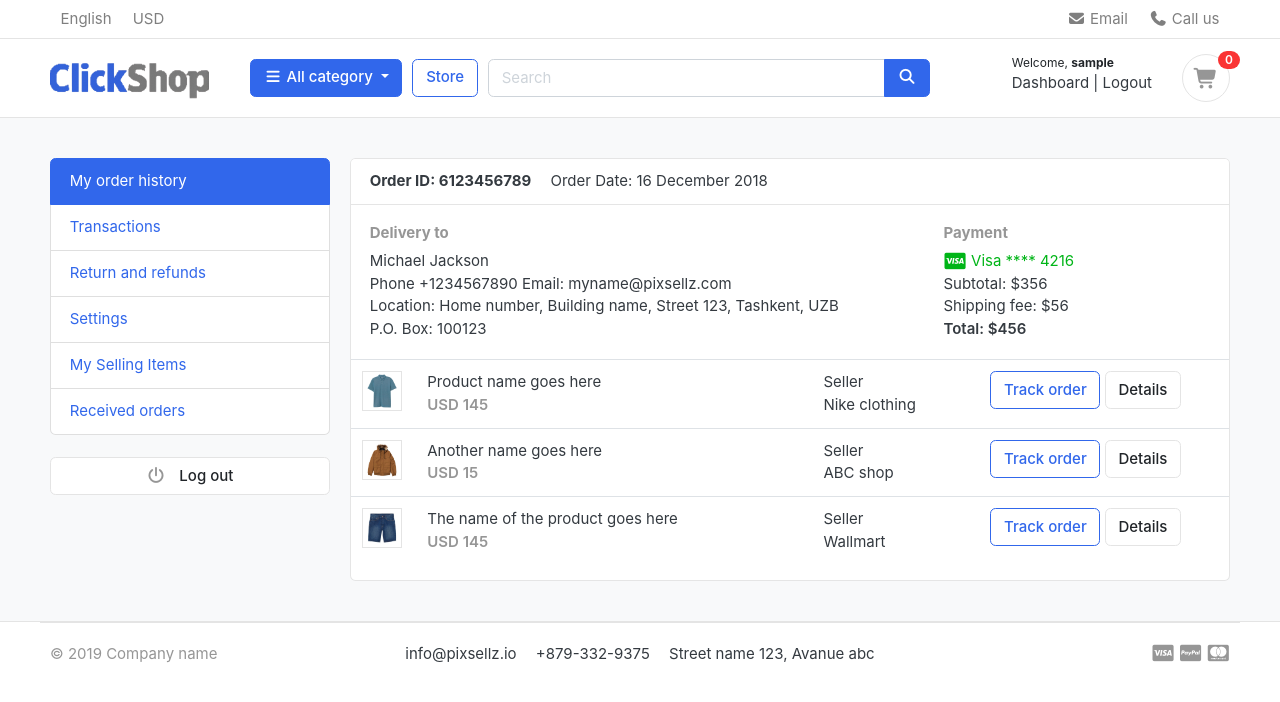
After one commit to Sushank-Code/ClickShop, a Django app: page /accounts/ in a window 1280 px wide. The commit adds this page. Shown: the top 702 px of the page. Run offline with Django 5.2, Linux system fonts and the light colour scheme; the visitor is signed in with stand-in values (Sample User, id 1); data that the repository does not hold is empty; some libraries are stand-ins or nearby versions; some web fonts are replaced.

Commit message:
forget password

```diff
--- /dev/null
+++ b/eproject/accounts/templates/accounts/dashboard.html
@@ -0,0 +1,103 @@
+{% extends 'kartapp/base.html' %}
+{% load static %}
+
+{% block content %}
+
+<section class="section-conten padding-y bg">
+
+    {% include 'kartapp/includes/alert.html' %}
+    <div class="container">
+        <div class="row">
+            <aside class="col-md-3">
+                <!--   SIDEBAR   -->
+                <ul class="list-group">
+                    <a class="list-group-item active" href="#"> My order history </a>
+                    <a class="list-group-item" href="#"> Transactions </a>
+                    <a class="list-group-item" href="#"> Return and refunds </a>
+                    <a class="list-group-item" href="#">Settings </a>
+                    <a class="list-group-item" href="#"> My Selling Items </a>
+                    <a class="list-group-item" href="#"> Received orders </a>
+                </ul>
+                <br>
+                <a class="btn btn-light btn-block" href="#"> <i class="fa fa-power-off"></i> <span class="text">Log
+                        out</span> </a>
+                <!--   SIDEBAR .//END   -->
+            </aside>
+            <main class="col-md-9">
+                <article class="card">
+                    <header class="card-header">
+                        <strong class="d-inline-block mr-3">Order ID: 6123456789</strong>
+                        <span>Order Date: 16 December 2018</span>
+                    </header>
+                    <div class="card-body">
+                        <div class="row">
+                            <div class="col-md-8">
+                                <h6 class="text-muted">Delivery to</h6>
+                                <p>Michael Jackson <br>
+                                    Phone +1234567890 Email: myname@pixsellz.com <br>
+                                    Location: Home number, Building name, Street 123, Tashkent, UZB <br>
+                                    P.O. Box: 100123
+                                </p>
+                            </div>
+                            <div class="col-md-4">
+                                <h6 class="text-muted">Payment</h6>
+                                <span class="text-success">
+                                    <i class="fab fa-lg fa-cc-visa"></i>
+                                    Visa **** 4216
+                                </span>
+                                <p>Subtotal: $356 <br>
+                                    Shipping fee: $56 <br>
+                                    <span class="b">Total: $456 </span>
+                                </p>
+                            </div>
+                        </div> <!-- row.// -->
+                    </div> <!-- card-body .// -->
+                    <div class="table-responsive">
+                        <table class="table table-hover">
+                            <tr>
+                                <td width="65">
+                                    <img src="../images/items/1.jpg" class="img-xs border">
+                                </td>
+                                <td>
+                                    <p class="title mb-0">Product name goes here </p>
+                                    <var class="price text-muted">USD 145</var>
+                                </td>
+                                <td> Seller <br> Nike clothing </td>
+                                <td width="250"> <a href="#" class="btn btn-outline-primary">Track order</a> <a href="#"
+                                        class="btn btn-light"> Details </a> </td>
+                            </tr>
+                            <tr>
+                                <td>
+                                    <img src="../images/items/2.jpg" class="img-xs border">
+                                </td>
+                                <td>
+                                    <p class="title mb-0">Another name goes here </p>
+                                    <var class="price text-muted">USD 15</var>
+                                </td>
+                                <td> Seller <br> ABC shop </td>
+                                <td> <a href="#" class="btn btn-outline-primary">Track order</a> <a href="#"
+                                        class="btn btn-light"> Details </a> </td>
+                            </tr>
+                            <tr>
+                                <td>
+                                    <img src="../images/items/3.jpg" class="img-xs border">
+                                </td>
+                                <td>
+                                    <p class="title mb-0">The name of the product goes here </p>
+                                    <var class="price text-muted">USD 145</var>
+                                </td>
+                                <td> Seller <br> Wallmart </td>
+                                <td> <a href="#" class="btn btn-outline-primary">Track order</a> <a href="#"
+                                        class="btn btn-light"> Details </a> </td>
+                            </tr>
+                        </table>
+                    </div> <!-- table-responsive .end// -->
+                </article> <!-- order-group.// -->
+            </main>
+        </div> <!-- row.// -->
+    </div>
+
+
+</section>
+
+{% endblock content %}
--- /dev/null
+++ b/eproject/accounts/templates/accounts/password_reset_subject.txt
@@ -0,0 +1 @@
+Password Reset Request
--- a/eproject/accounts/templates/accounts/signin.html
+++ b/eproject/accounts/templates/accounts/signin.html
@@ -36,7 +36,7 @@
                 </div> <!-- form-group// -->
 
                 <div class="form-group">
-                    <a href="#" class="float-right">Forgot password?</a>
+                    <a href="{% url 'forgotPassword' %}" class="float-right">Forgot password?</a>
 
                 </div> <!-- form-group form-check .// -->
                 <div class="form-group">
--- a/eproject/accounts/urls.py
+++ b/eproject/accounts/urls.py
@@ -1,9 +1,17 @@
 from django.urls import path
 from accounts import views
+from django.contrib.auth import views as auth_views
+from accounts.forms import CustomSetPasswordForm
 
 urlpatterns = [
     path('registration/',views.registration,name='Registration'),
     path('signin/',views.signin,name='Signin'),
     path('logout/',views.logout_view,name='Logout'),
-    path('activate/<uidb64>/<token>/',views.activate,name='Activate')
+    path('activate/<uidb64>/<token>/',views.activate,name='Activate'),
+
+    path('dashboard/',views.dashboard,name='Dashboard'),
+    path('',views.dashboard,name='Dashboard'),
+
+    path('forgotPassword/', views.CustomPasswordResetView.as_view(), name='forgotPassword'),
+    path('reset/<uidb64>/<token>/',views.CustomPasswordResetConfirmView.as_view(),name='password_reset_confirm')
 ]
--- a/eproject/accounts/views.py
+++ b/eproject/accounts/views.py
@@ -1,5 +1,5 @@
 from django.shortcuts import render,redirect
-from accounts.forms import RegistrationForm
+from accounts.forms import RegistrationForm,CustomPasswordResetForm,CustomSetPasswordForm
 from django.contrib import messages
 from django.contrib.auth import login,authenticate,logout
 from django.contrib.auth.decorators import login_required
@@ -12,6 +12,11 @@ from django.utils.http import urlsafe_base64_encode ,urlsafe_base64_decode
 from django.utils.encoding import force_bytes
 from django.contrib.auth.tokens import default_token_generator
 from django.core.mail import EmailMessage
+
+# password reset
+from django.contrib.auth.views import PasswordResetView,PasswordResetConfirmView
+from django.contrib.messages.views import SuccessMessageMixin
+from django.urls import reverse_lazy
 
 # Create your views here.
 
@@ -30,7 +35,7 @@ def registration(request):
             # user activation
 
             current_site = get_current_site(request)
-            mail_subject = 'Please activate your account'
+            mail_subject = "Please activate your account"
             message = render_to_string('accounts/account_verification_email.html',{
                 'user':user,
                 'domain' : current_site,
@@ -85,7 +90,8 @@ def signin(request):
 
             if user is not None:
                 login(request,user)
-                return redirect('home')
+                messages.success(request, "You are now logged in.")
+                return redirect('Dashboard')
             else:
                 messages.error(request,"Invalid login credentials")
 
@@ -96,3 +102,34 @@ def logout_view(request):
     logout(request)
     messages.success(request, "Logged out successfully.")
     return redirect('Signin')
+
+@login_required(login_url='Signin')
+def dashboard(request):
+    return render(request,'accounts/dashboard.html')
+
+# password reset
+
+class CustomPasswordResetView(SuccessMessageMixin,PasswordResetView):
+    form_class = CustomPasswordResetForm
+    template_name = 'accounts/password_reset_form.html'
+    subject_template_name = 'accounts/password_reset_subject.txt'
+    html_email_template_name = 'accounts/password_reset_email.html'
+    success_message = "Reset link sent to your email"
+    success_url = reverse_lazy('Signin')
+
+    def send_mail(self, context, from_email, to_email,html_email_template_name):
+
+        body = render_to_string(html_email_template_name, context)
+        email = EmailMessage(
+            body=body,
+            from_email=from_email,
+            to=[to_email]
+        )
+        email.content_subtype = 'html'
+        email.send()
+
+class CustomPasswordResetConfirmView(SuccessMessageMixin,PasswordResetConfirmView):
+    form_class = CustomSetPasswordForm
+    template_name = 'accounts/password_reset_confirm.html'
+    success_message = "Password reset successful. Please log in."
+    success_url = reverse_lazy('Signin')
--- a/eproject/kartapp/templates/kartapp/includes/header.html
+++ b/eproject/kartapp/templates/kartapp/includes/header.html
@@ -66,7 +66,7 @@
 							{% if user.is_authenticated %}
 							<small class="title text-dark">Welcome, <strong>{{ request.user.username }}</strong></small>
 							<div>
-								<a href="#">Dashboard</a> <span class="dark-transp"> | </span>
+								<a href="{% url 'Dashboard' %}">Dashboard</a> <span class="dark-transp"> | </span>
 								<a href="{% url 'Logout' %}"> Logout </a>
 							</div>
 							{% else %}
```
Also changed, not shown: eproject/accounts/forms.py (+28 -2 lines), eproject/accounts/templates/accounts/password_reset_confirm.html (added, +48 -0 lines), eproject/accounts/templates/accounts/password_reset_email.html (added, +73 -0 lines), eproject/accounts/templates/accounts/password_reset_form.html (added, +42 -0 lines).
